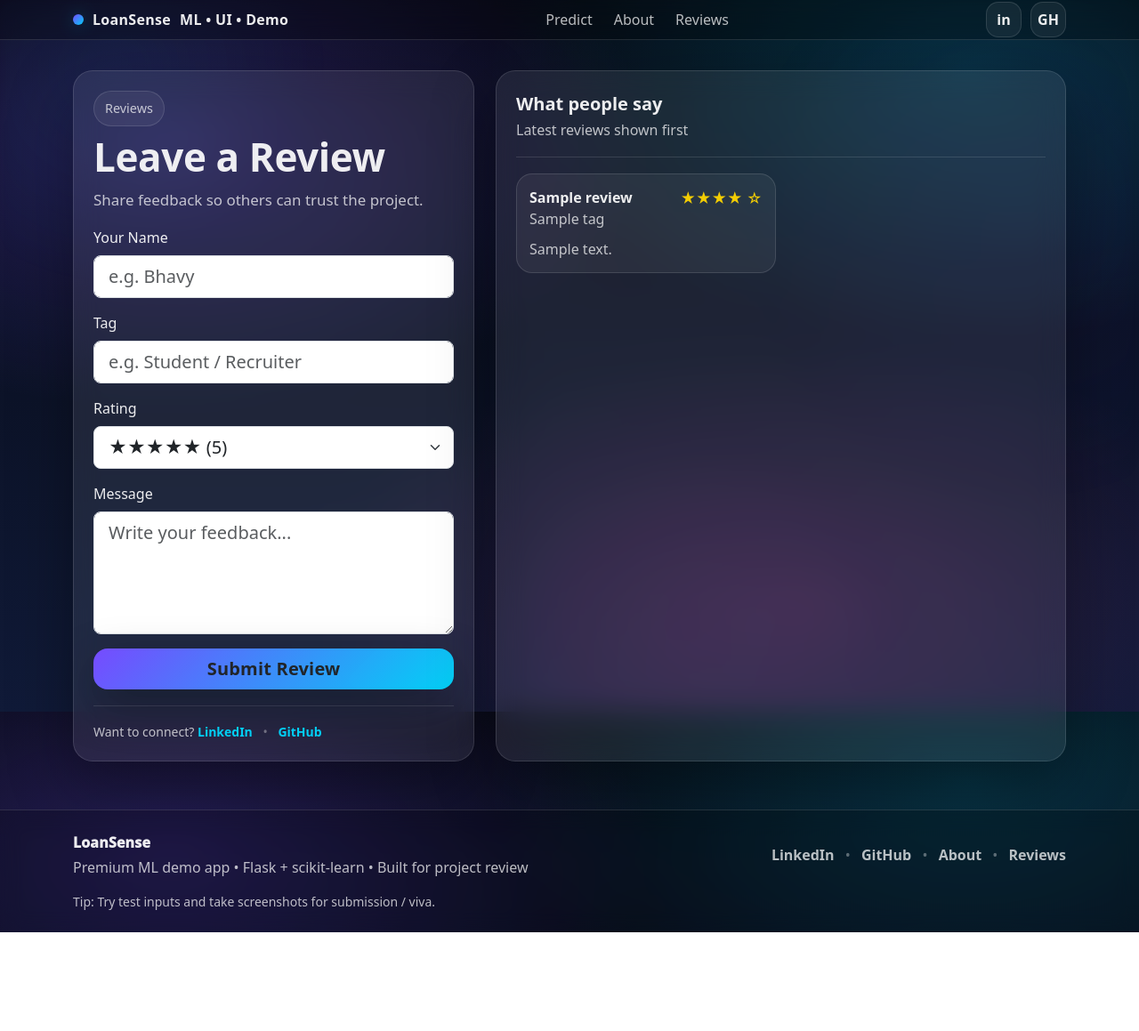
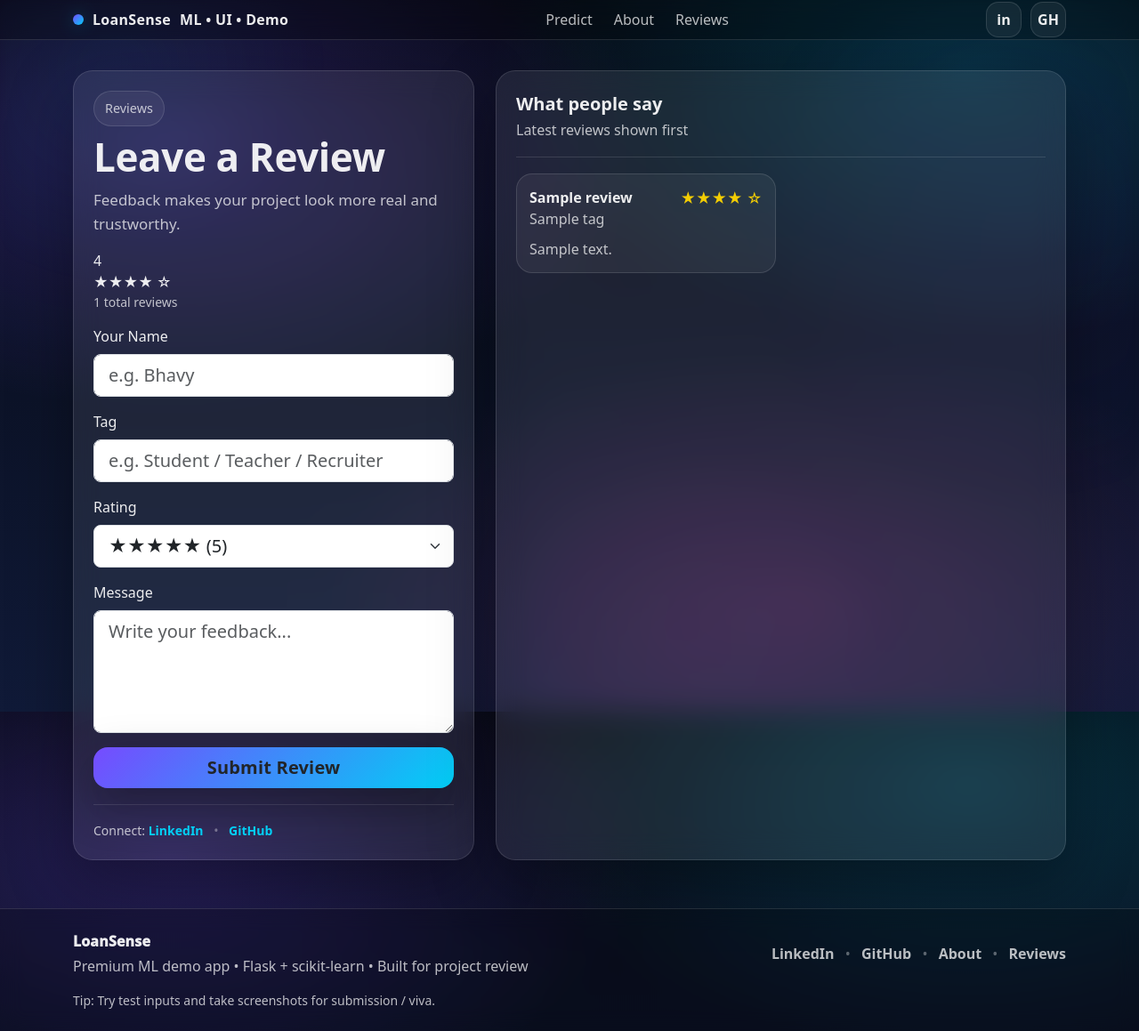
Before and after one commit to Bhavy123321/M.L---Project, a Flask app: template templates/review.html in a window 1280 px wide. Shown: the whole page at 89% size. Before the commit the page ends 1048 px from the top, so only its background shows below. Run offline with Flask 3, Linux system fonts and the light colour scheme; the template is opened without the code that fills it: most values are stand-ins (such as "Sample title", 1, 10 or a date in 2020); parts of the project's set-up code (start-up, migrations or seed data) failed here and were passed over.

Commit message:
Update review.html

```diff
--- a/templates/review.html
+++ b/templates/review.html
@@ -1,15 +1,35 @@
 {% extends "base.html" %}
-{% set title = "LoanSense • Reviews" %}
+{% set title = brand_name ~ " • Reviews" %}
 
 {% block content %}
 <section class="heroWrap">
   <div class="container">
     <div class="row g-4">
+
       <div class="col-lg-5">
         <div class="glassCard">
           <div class="pill">Reviews</div>
           <h2 class="heroTitle mt-2">Leave a Review</h2>
-          <p class="heroText">Share feedback so others can trust the project.</p>
+          <p class="heroText">Feedback makes your project look more real and trustworthy.</p>
+
+          {% if page_error %}
+            <div class="alert alert-warning">
+              <b>Note:</b> Something happened, but reviews are still showing.<br>
+              <span class="small text-soft">{{ page_error }}</span>
+            </div>
+          {% endif %}
+
+          <div class="ratingSummary">
+            <div class="ratingBig">{{ avg_rating }}</div>
+            <div>
+              <div class="ratingStars">
+                {% set full = avg_rating|int %}
+                {% for _ in range(full) %}★{% endfor %}
+                {% for _ in range(5-full) %}☆{% endfor %}
+              </div>
+              <div class="text-soft small">{{ total_reviews }} total reviews</div>
+            </div>
+          </div>
 
           <form action="/reviews" method="POST" class="mt-3">
             <div class="mb-3">
@@ -19,7 +39,7 @@
 
             <div class="mb-3">
               <label class="form-label">Tag</label>
-              <input class="form-control form-control-lg" name="tag" placeholder="e.g. Student / Recruiter" />
+              <input class="form-control form-control-lg" name="tag" placeholder="e.g. Student / Teacher / Recruiter" />
             </div>
 
             <div class="mb-3">
@@ -40,13 +60,17 @@
             </div>
 
             <div class="d-grid">
-              <button class="btn btnGlow btn-lg">Submit Review</button>
+              <button class="btn btnGlow btn-lg">
+                Submit Review
+                <span class="btnShine"></span>
+              </button>
             </div>
 
             <div class="divider"></div>
 
             <div class="text-soft small">
-              Want to connect? <a class="linkBright" href="{{ social.linkedin }}" target="_blank" rel="noreferrer">LinkedIn</a>
+              Connect:
+              <a class="linkBright" href="{{ social.linkedin }}" target="_blank" rel="noreferrer">LinkedIn</a>
               <span class="sep">•</span>
               <a class="linkBright" href="{{ social.github }}" target="_blank" rel="noreferrer">GitHub</a>
             </div>
@@ -84,6 +108,7 @@
           {% endif %}
         </div>
       </div>
+
     </div>
   </div>
 </section>
```
